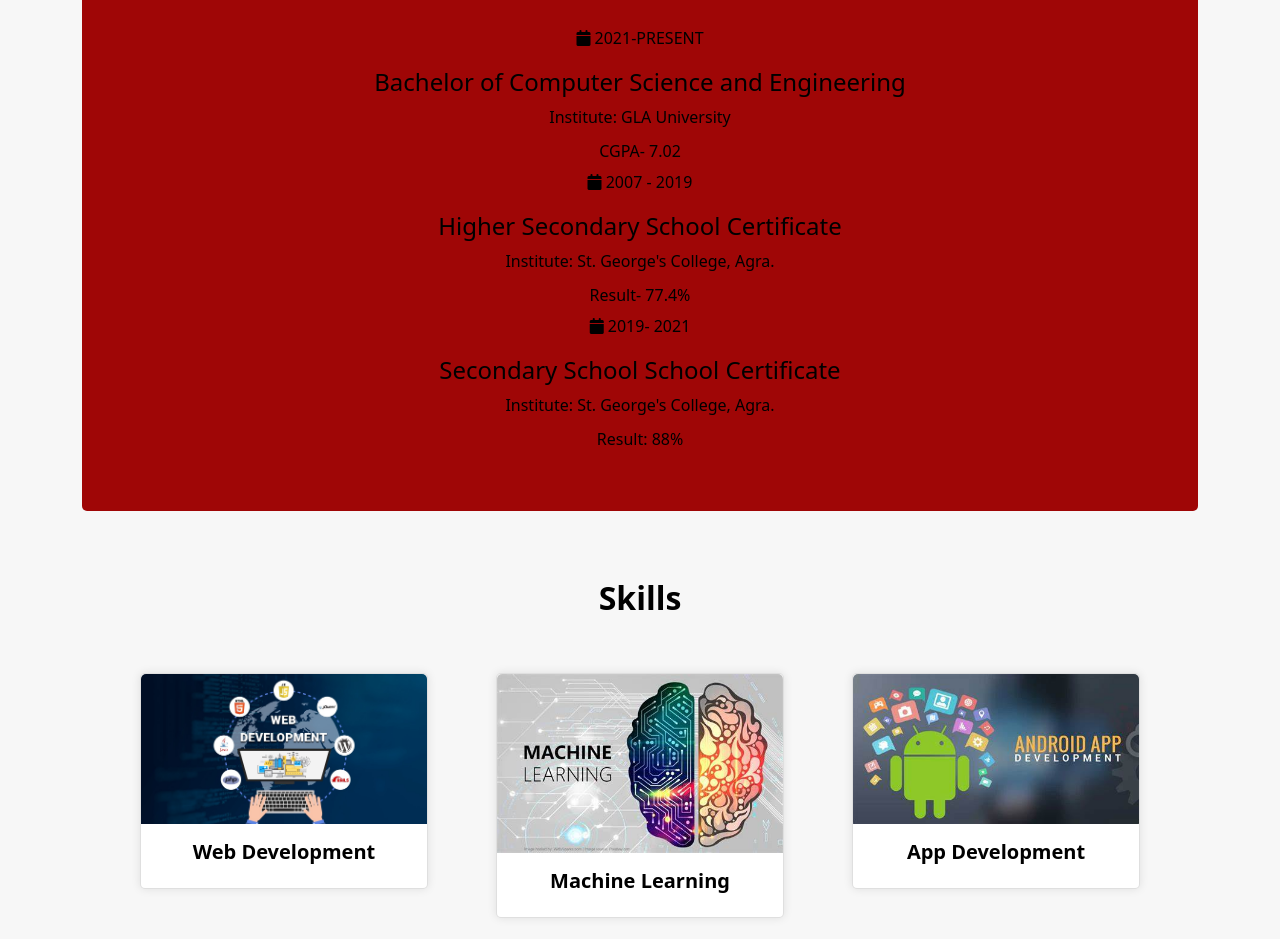
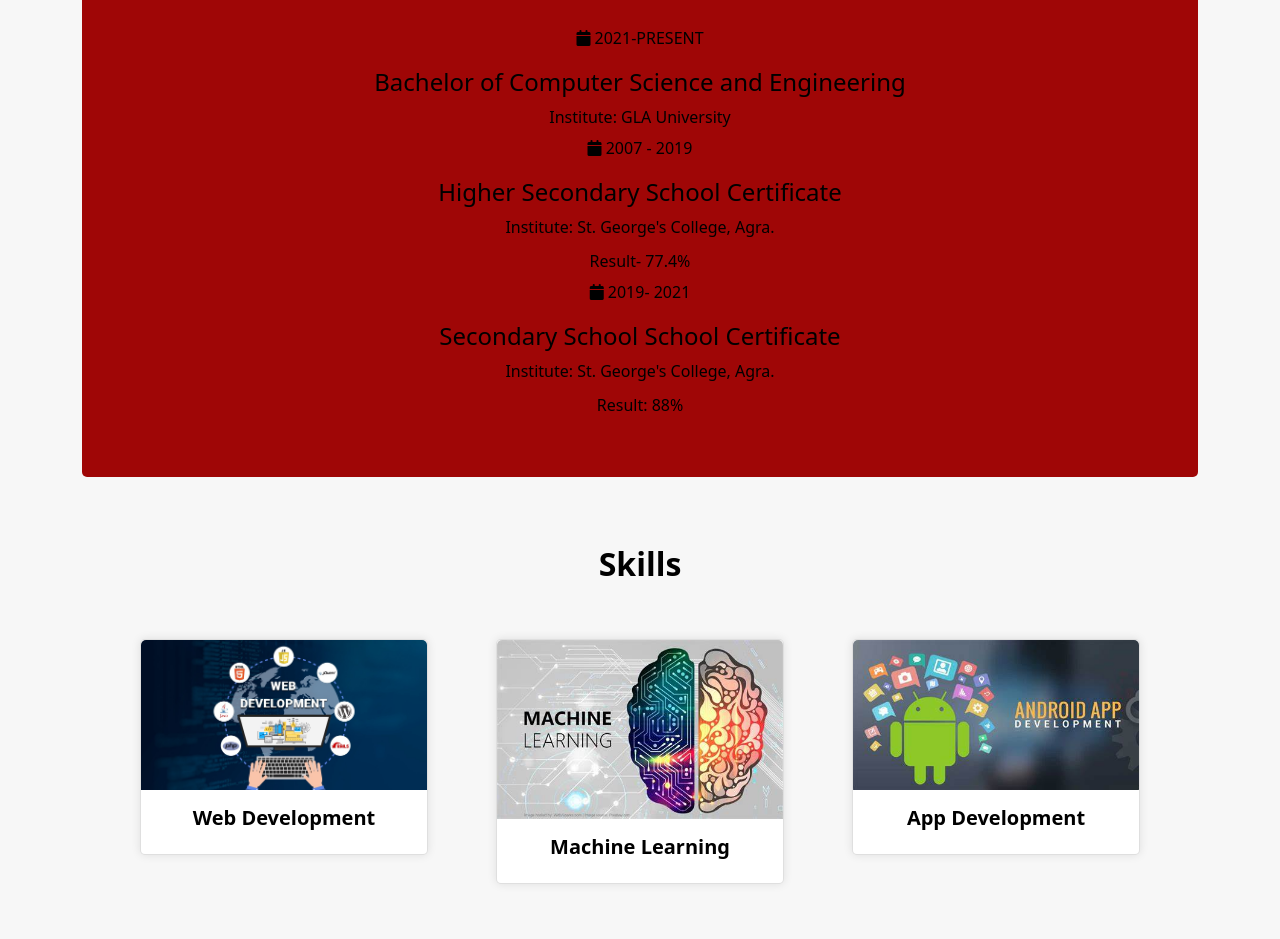
Before and after one commit to bhavyakriplani/portfolioweb, a plain HTML site: page index.html in a window 1280 px wide. Shown: the part 2340-3279 px from the top of the page. Drawn offline with nearby package versions, Linux system fonts and the light colour scheme.

Commit message:
Update index.html

```diff
--- a/index.html
+++ b/index.html
@@ -150,7 +150,6 @@
               Institute: GLA University
             </p>
             <p class="timeline-text">
-              CGPA- 7.02
             </p>
             <h6 class="timeline-date">
               <i class="fa fa-calendar"></i> 2007 - 2019
```
